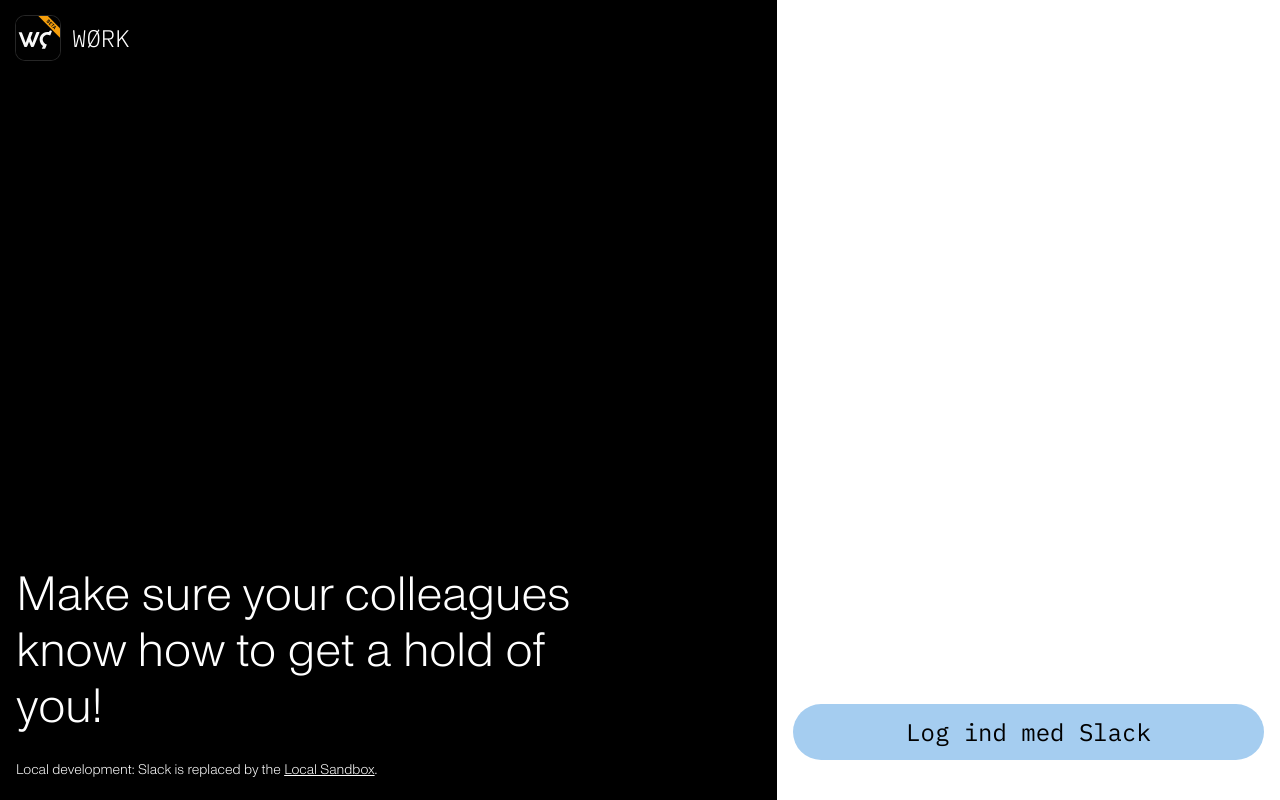
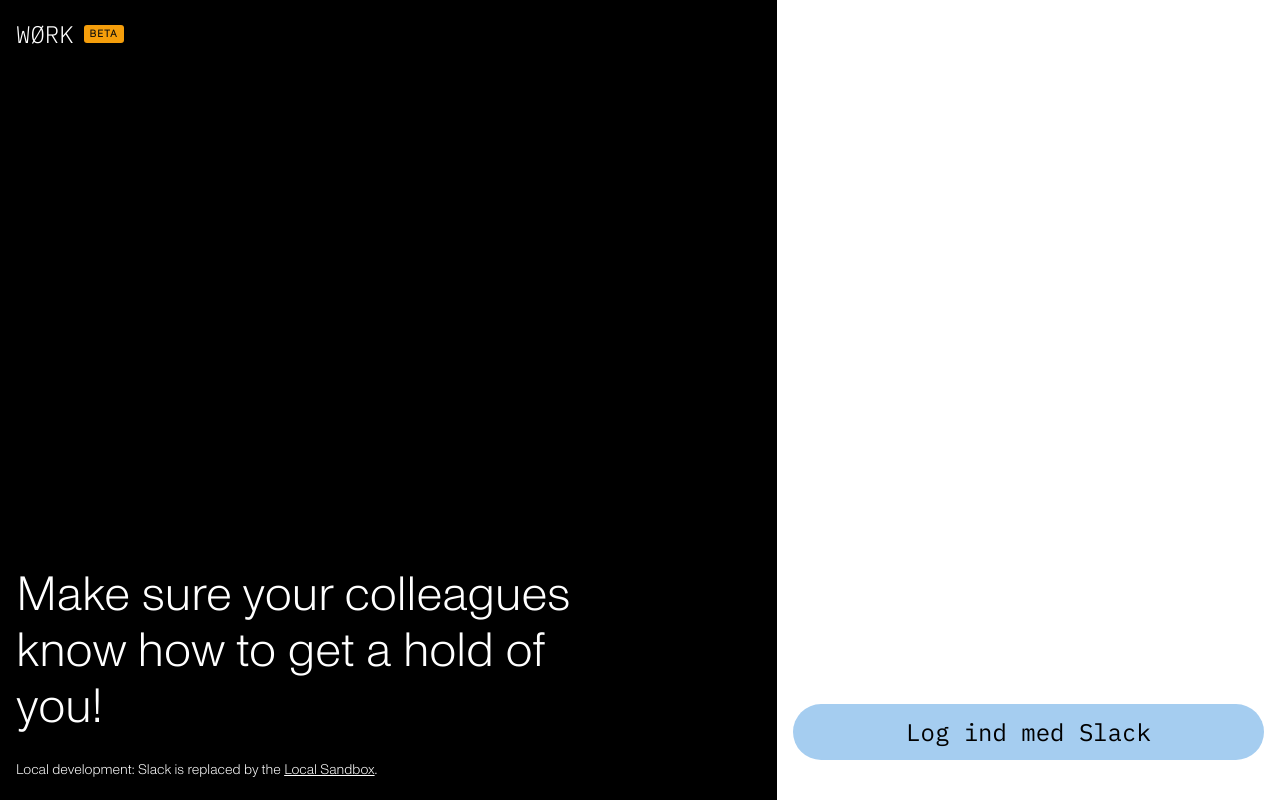
Before and after one commit to TobiasRoland123/work, a Next.js app: page /login in a window 1280 px wide. Built offline with nearby package versions, Linux system fonts and the light colour scheme.

Commit message:
feat(logo): keep WØRK wordmark with beta corner ribbon in app rail

```diff
--- a/components/layout/AppShell.tsx
+++ b/components/layout/AppShell.tsx
@@ -19,7 +19,6 @@ import {
 import type { ReactNode } from 'react';
 import { isSandbox } from '@/lib/sandbox/enabled';
 import { PhoneInvite } from '@/components/pwa/PhoneInvite';
-import { LogoMark } from '@/components/ui/Logo/Logo';
 import {
   readWeekScope,
   subscribeWeekScope,
@@ -201,7 +200,10 @@ function AppShellFrame({
           className="office-wordmark"
           aria-label="WØRK home (beta)"
         >
-          <LogoMark size={50} className="office-wordmark-mark" />
+          <span className="office-wordmark-beta" aria-hidden="true">
+            BETA
+          </span>
+          WØRK
         </AppLink>
         <div className="office-nav-links">
           {links.map((link) => renderLink(link))}
--- a/components/ui/Logo/Logo.tsx
+++ b/components/ui/Logo/Logo.tsx
@@ -1,59 +1,12 @@
-import React, { useId } from 'react';
-
-const W_PATH =
-  'M77.384 151.47c-2.248 5.753-4.367 11.145-6.34 16.59-1.307 3.606-3.616 5.06-7.541 4.996-12.058-.196-12.042-.081-16.464-11.31-11.426-29.017-22.874-58.026-34.301-87.043-.837-2.124-1.58-4.286-2.56-6.963 6.924 0 13.516-.359 20.015.262 1.552.149 3.287 3.378 4.097 5.51 6.909 18.188 13.622 36.45 20.396 54.69 1.663 4.479 3.331 8.956 5.37 14.434 6.174-16.66 12.008-32.346 17.795-48.049 2.515-6.823 4.879-13.701 7.41-20.518 2.31-6.215 4.236-7.43 10.762-7.274 2.663.064 5.328.015 7.993.012 5.331-.007 6.325 1.316 4.406 6.24-3.604 9.248-7.158 18.521-11.026 27.66-2.142 5.061-2.18 9.799-.096 14.866 3.52 8.562 6.734 17.25 10.288 26.431.631-1.19 1.195-2.03 1.546-2.95a54684.57 54684.57 0 0 0 24.258-63.73c3.045-8.01 3.886-8.59 12.342-8.47 2.332.032 4.664-.058 6.996-.044 6.034.035 6.6.795 4.393 6.274-6.706 16.652-13.454 33.287-20.198 49.924-5.81 14.333-11.807 28.594-17.365 43.025-1.95 5.065-4.646 7.84-10.298 6.966a15.505 15.505 0 0 0-4.488-.026c-3.827.544-5.675-1.3-7.047-4.698-4.313-10.691-8.889-21.276-13.846-33.05-2.377 5.998-4.341 10.953-6.497 16.245z';
-
-const SLASHED_O_PATH =
-  'M199.575 150.622c3.727 1.406 7.116 2.648 10.815 4.004-3.809 9.254-7.562 18.624-11.599 27.87-.52 1.19-2.484 2.42-3.824 2.47-6.618.253-13.252.116-20.558.116l8.552-19.8c-12.588-9.285-20.734-21.76-22.888-37.445-1.634-11.902.36-23.473 6.266-34.21 11.468-20.85 36.1-32.193 59.32-26.837 1.083-2.222 2.394-4.495 3.325-6.914 1.772-4.608 4.845-5.568 9.129-3.652 2.558 1.144 5.094 2.336 8.105 3.72l-12.026 31.831c-11.088-6.101-22.235-8.36-33.904-2.845-7.506 3.548-13.124 8.9-16.387 16.64-7.378 17.494-1.372 35.13 15.674 45.052z';
-
-export function LogoMark({ size = 44, className }: { size?: number; className?: string }) {
-  const clipId = useId();
-  return (
-    <svg
-      xmlns="http://www.w3.org/2000/svg"
-      viewBox="0 0 250 250"
-      width={size}
-      height={size}
-      aria-hidden="true"
-      focusable="false"
-      className={className}
-    >
-      <defs>
-        <clipPath id={clipId}>
-          <rect width="250" height="250" />
-        </clipPath>
-      </defs>
-      <g clipPath={`url(#${clipId})`}>
-        <rect width="250" height="250" fill="#010101" />
-        <g transform="translate(7, 38) scale(0.8)">
-          <path fill="#F8F8F8" d={W_PATH} />
-          <path fill="#F9F9F9" d={SLASHED_O_PATH} />
-        </g>
-        <g transform="translate(202, 48) rotate(45)">
-          <rect x="-180" y="-19" width="360" height="38" fill="#F59E0B" />
-          <g fill="#090B0C" transform="scale(0.96) translate(-33.1, 0)">
-            <path
-              fillRule="evenodd"
-              d="M0-10h8.9c3.3 0 5.2 1.8 5.2 4.6 0 2.1-1.1 3.7-3 4.4 2.4.7 3.7 2.5 3.7 5.2 0 3.6-2.4 5.8-6.2 5.8H0V-10Zm4.1 3.3v4.4H8c1.3 0 2.1-.8 2.1-2.2S9.3-6.7 8-6.7H4.1Zm0 7.7v5.7h4.2c1.6 0 2.5-.9 2.5-2.85S9.9 1 8.3 1H4.1Z"
-            />
-            <path d="M18.4-10h12.8v3.5h-8.7v4.6h7.6v3.4h-7.6v5h8.9V10H18.4V-10Z" />
-            <path d="M34-10h14.4v3.5h-5.15V10h-4.1V-6.5H34V-10Z" />
-            <path
-              fillRule="evenodd"
-              d="M55.4-10h4.8l6 20h-4.4l-1.2-4.4h-5.6L53.8 10h-4.4l6-20Zm2.4 4.3-1.8 7.6h3.6l-1.8-7.6Z"
-            />
-          </g>
-        </g>
-      </g>
-    </svg>
-  );
-}
+import React from 'react';
 
 export function Logo() {
   return (
-    <h1 className="inline-flex items-center gap-3 uppercase text-24 font-mono">
-      <LogoMark size={44} className="rounded-[9px] ring-1 ring-white/15 shrink-0" />
+    <h1 className="inline-flex items-center gap-2.5 uppercase text-24 font-mono">
       <span>WØRK</span>
+      <span className="rounded-[3px] bg-[#F59E0B] px-1.5 py-1 font-sans text-[10px] font-bold leading-none tracking-[0.12em] text-[#090B0C]">
+        BETA
+      </span>
     </h1>
   );
 }
```
Also changed, not shown: components/layout/shell.css (+26 -10 lines).
